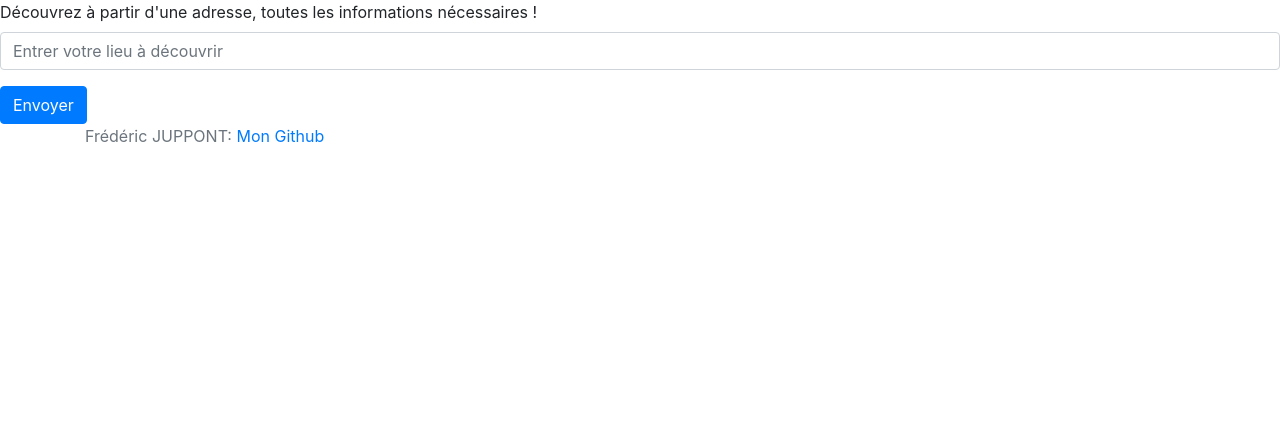
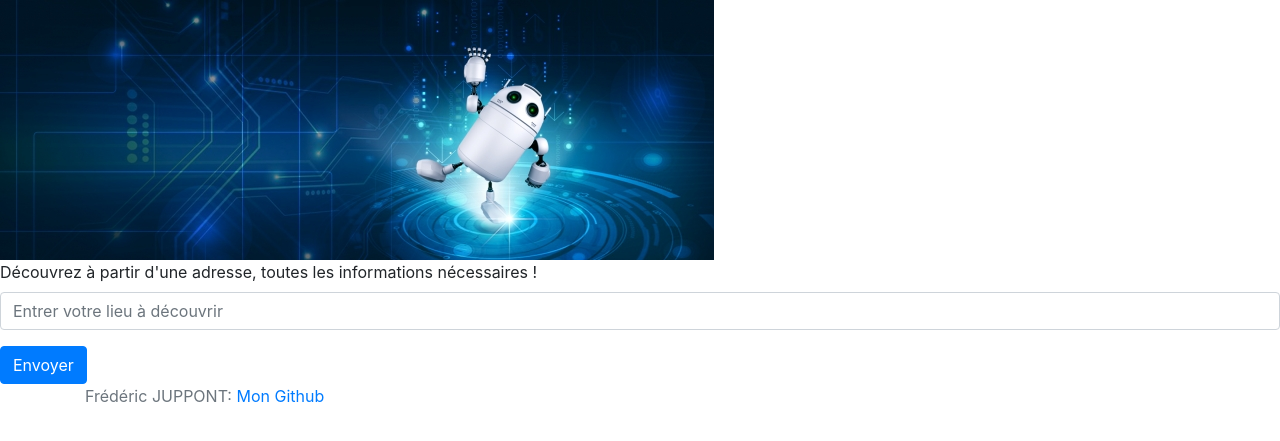
Before and after one commit to fred1599/project_robot, a Flask app: page /question in a window 1280 px wide. Shown: the top 441 px of the page. Run offline with Flask 2, Linux system fonts and the light colour scheme; some libraries are stand-ins or nearby versions.

Commit message:
ajout image

```diff
--- a/robot/robot.py
+++ b/robot/robot.py
@@ -21,6 +21,8 @@ def question():
                                city=city, wiki=parse_wiki, exact_address=exact_address)
     elif request.method == 'POST':
         q = request.form['question']
+        if not q:
+            return redirect('question')
         if q:
             query = b' '.join(parse(q)).decode()
             params = {
@@ -94,7 +96,5 @@ def question():
                         'robot_template.html', location=location,
                         city=city, wiki=p, exact_address=ad,
                     )
-                else:
-                    return redirect('question')
     else:
         return Response(status=400)
--- a/robot/templates/robot_template.html
+++ b/robot/templates/robot_template.html
@@ -12,6 +12,7 @@
 </head>
 
 <body>
+<img src="static/images/robot.jpg" style="width:10%,height:25%;">
 <form id="query" method="post" action="/question">
     <div class="form-group">
         <label for="query">Découvrez à partir d'une adresse, toutes les informations nécessaires !</label>
@@ -20,7 +21,6 @@
     </div>
     <button type="submit" class="btn btn-primary" id="submit">Envoyer</button>
 </form>
-
 
 <script type="text/javascript" src="https://ajax.googleapis.com/ajax/libs/jquery/3.4.1/jquery.min.js"></script>
 <script>window.jQuery || document.write('<script src="{{
```
Also changed, not shown: robot/static/images/robot.jpg (added).
